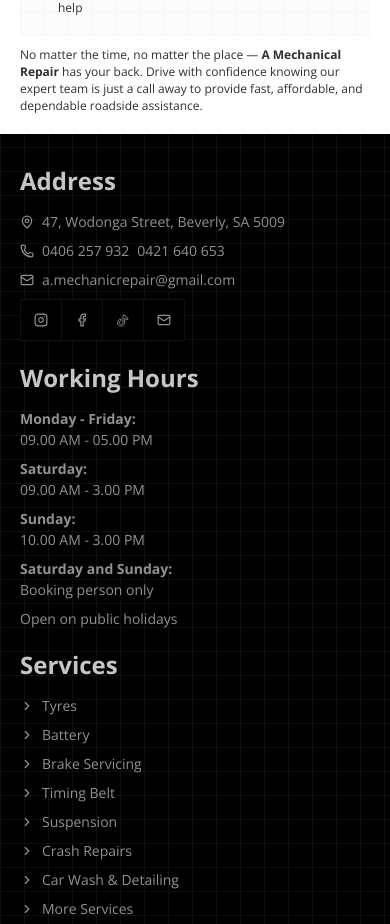
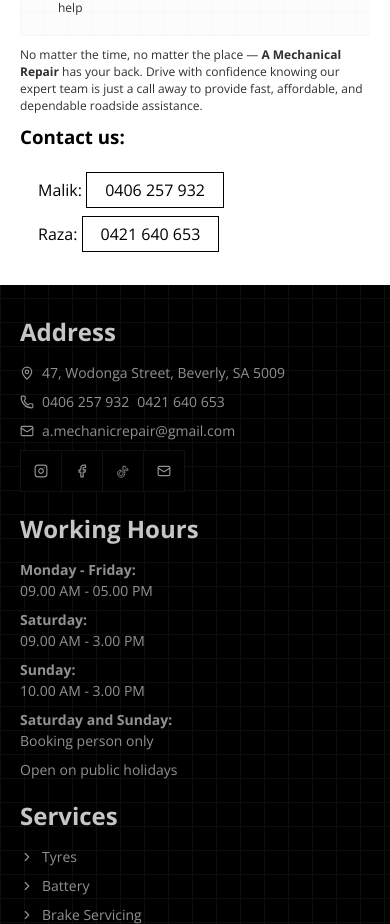
Before and after one commit to mdjazib/amechanical, a Next.js app: page /road-side-assistance in a window 390 px wide. Shown: the part 921-1845 px from the top of the page. Built offline with nearby package versions, Linux system fonts and the light colour scheme.

Commit message:
Update service description for clarity in data.json; enhance list styling in globals.sass; add contact information for roadside assistance in page.jsx; improve phone number formatting in Services component for consistency.

```diff
--- a/app/data.json
+++ b/app/data.json
@@ -47,6 +47,6 @@
     {
         "slug": "mobile-car-tow-truck",
         "title": "Mobile Car & Tow Truck Service",
-        "description": "Breakdowns and accidents don’t follow schedules, which is why our tow truck and roadside service operates <b>24/7</b>. Whether you’ve got a flat tyre, engine failure, or need accident recovery, our team arrives quickly to get you moving. Safe, reliable, and stress-free roadside assistance whenever you need it."
+        "description": "Breakdowns and accidents don’t follow schedules, which is why our tow truck and roadside service operates <b>7 days a week</b>. Whether you’ve got a flat tyre, engine failure, or need accident recovery, our team arrives quickly to get you moving. Safe, reliable, and stress-free roadside assistance whenever you need it."
     }
 ]
--- a/app/globals.sass
+++ b/app/globals.sass
@@ -809,6 +809,17 @@ footer
       p
         @include textColor(20)
         font-size: clamp(12px,3vw,14px)
+      ul
+        padding: 20px 20px 20px 18px
+        @include flex(flex-start,flex-start,column,22px)
+        list-style: none
+        li
+          a
+            border: 1px solid
+            @include textBorder()
+            @include textColor()
+            padding: 6px 18px
+            text-decoration: none
       ol
         padding: 20px 20px 20px 38px
         @include flex(flex-start,flex-start,column,8px)
--- a/app/page.jsx
+++ b/app/page.jsx
@@ -38,7 +38,7 @@ const page = () => {
             <p>Contact Now</p>
             <h2>Quality Repairs with Honest Pricing</h2>
             <p>No hidden costs, no shortcuts. Just professional repairs, fair pricing, and peace of mind every time you visit.</p>
-            <Link href="tel:+61406257932" target='_blank'><Phone />040 625 7932</Link>
+            <Link href="tel:+61406257932" target='_blank'><Phone />0406 257 932</Link>
           </div>
           <Image src="/slider (2).jpeg" alt="Workshop service" width={1200} height={600} />
         </div>
--- a/app/road-side-assistance/page.jsx
+++ b/app/road-side-assistance/page.jsx
@@ -53,6 +53,12 @@ const page = () => {
                             Drive with confidence knowing our expert team is just a call away to provide fast, affordable, and
                             dependable roadside assistance.
                         </p>
+
+                        <h3>Contact us:</h3>
+                        <ul>
+                            <li>Malik: <a href="tel:+61406257932" target='_blank'>0406 257 932</a></li>
+                            <li>Raza: <a href="tel:+61421640653" target='_blank'>0421 640 653</a></li>
+                        </ul>
                     </div>
                 </div>
             </div>
--- a/components/Services.jsx
+++ b/components/Services.jsx
@@ -33,7 +33,7 @@ const Services = ({ slug = "", title = "Our Services" }) => {
                             >
                                 <Image src={`/${e.slug}.jpeg`} width={300} height={300} alt={e.slug} />
                                 <h3>{e.title}</h3>
-                                <p>{e.description.slice(0, 80)}...</p>
+                                <p>{e.description.replace(/<\/?[^>]+(>|$)/g, "").slice(0, 80)}...</p>
                                 <div className="more"><span>Read more</span><ChevronRight /></div>
                             </Tilt>
                         </Link>
```
Also changed, not shown: 1 other file (tests, documents, lock files or other folders).
